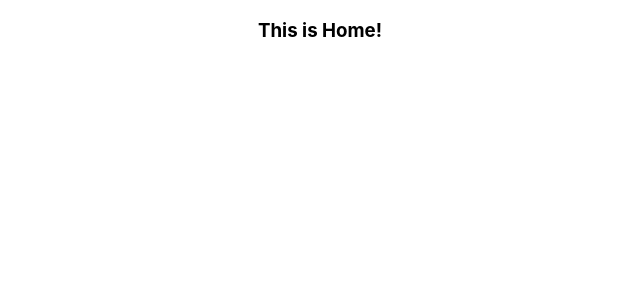
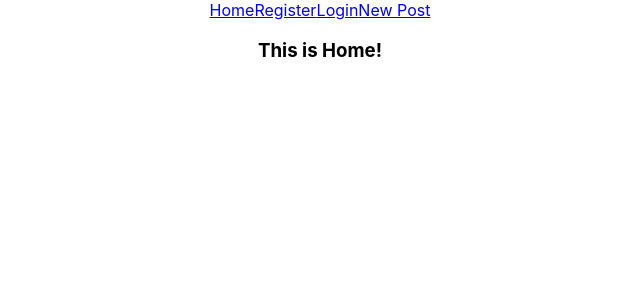
Before and after one commit to Lirucy/Peeved, a React (Create React App) app in the folder client/: page / in a window 1280 px wide. Shown: the top 300 px of the page, without its empty margins (320-960 px from the left). Built offline with nearby package versions, Linux system fonts and the light colour scheme.

Commit message:
add function for nav and link

```diff
--- a/client/src/App.js
+++ b/client/src/App.js
@@ -1,5 +1,6 @@
 import { Route, Switch } from "react-router-dom";
-// import Nav from "./components/Nav";
+import { useState } from 'react'
+import Nav from "./components/Nav";
 // import Post from "./components/Post";
 // import Home from "./screens/Home";
 // import Register from "./screens/Register";
@@ -8,9 +9,10 @@ import { Route, Switch } from "react-router-dom";
 import './App.css';
 
 function App() {
+  const [user, setUser] = useState(null);
   return (
     <div className="App">
-      {/* <Nav /> */}
+      <Nav  user = {user}/>
       <Switch>
         <main>
           <Route exact path="/">
--- /dev/null
+++ b/client/src/components/Nav.jsx
@@ -0,0 +1,15 @@
+import { Link } from 'react-router-dom';
+
+const Nav = ({ user }) => {
+    return (
+        <nav>
+            <Link to='/'>Home</Link>
+            <Link to='/register'>Register</Link>
+            <Link to='/login'>Login</Link>
+            <Link to='/new-post'>New Post</Link>
+
+        </nav>
+    );
+};
+
+export default Nav;
```
Also changed, not shown: client/components/Nav.jsx (deleted, +0 -8 lines), client/src/components/Post.jsx (renamed from client/components/Post.jsx), client/src/screens/EditPost.jsx (renamed from client/screens/EditPost.jsx), client/src/screens/Home.jsx (renamed from client/screens/Home.jsx), client/src/screens/Login.jsx (renamed from client/screens/Login.jsx), client/src/screens/NewPost.jsx (renamed from client/screens/NewPost.jsx), client/src/screens/Register.jsx (renamed from client/screens/Register.jsx), client/src/services/index.js (renamed from client/services/index.js).
